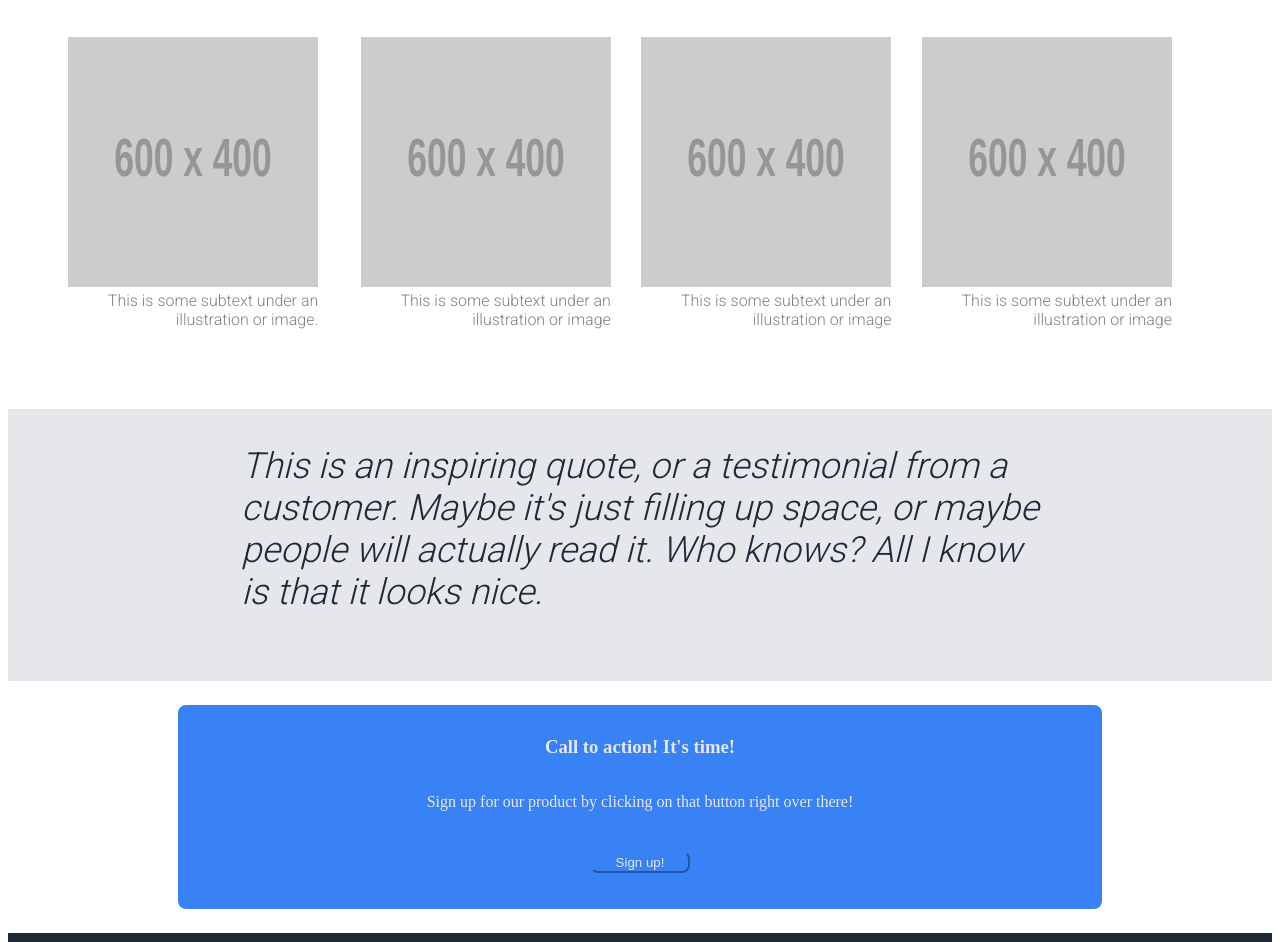
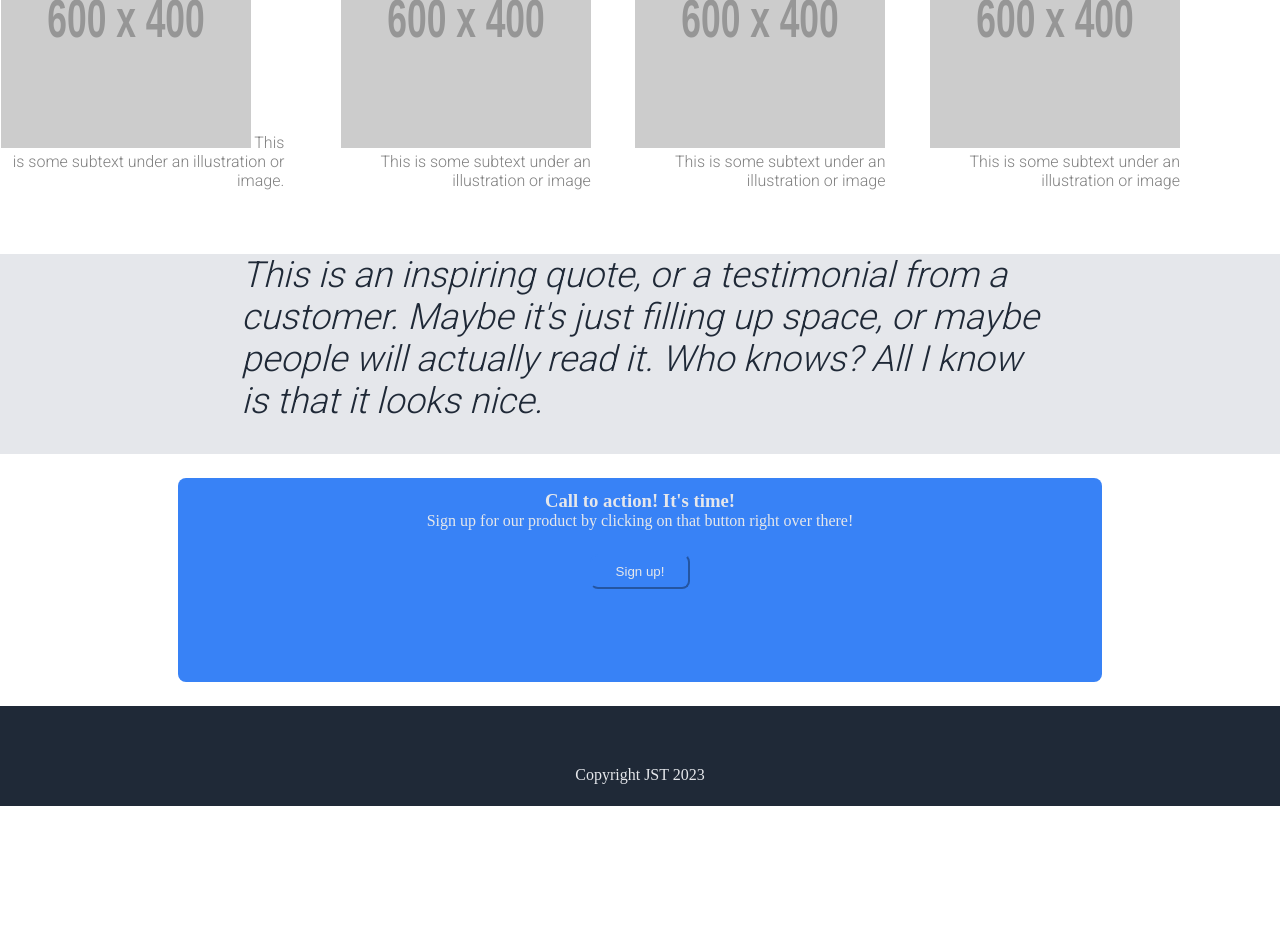
Before and after one commit to BJamesShea/odin-landing-page, a plain HTML site: page index.html in a window 1280 px wide. Shown: the part 660-1602 px from the top of the page. After the commit the page ends 1466 px from the top, so only its background shows below. Drawn offline with Linux system fonts and the light colour scheme; placeholder pictures from the web are drawn by us.

Commit message:
Reformat via prettier

```diff
--- a/style.css
+++ b/style.css
@@ -1,13 +1,17 @@
+* {
+  margin: 0;
+  padding: 0;
+}
+
 .hero {
-    background-color: #1F2937;
-    font-family: 'Roboto', sans-serif;
+  background-color: #1f2937;
+  font-family: "Roboto", sans-serif;
 }
 
 .navbar {
   display: flex;
   justify-content: space-between;
   align-items: center;
-
 }
 
 ul {
@@ -15,24 +19,24 @@ ul {
   display: flex;
   gap: 12px;
   font-size: 18px;
-    color: #E5E7EB;
+  color: #e5e7eb;
   padding-right: 100px;
 }
 
 .head {
   font-size: 36px;
-    color: #F9FAF8;
+  color: #f9faf8;
   padding-left: 100px;
 }
 
 h1 {
   font-size: 48px;
-    color: #F9FAF8;
+  color: #f9faf8;
   padding-left: 100px;
 }
 
 .description {
-    color: #E5E7EB;
+  color: #e5e7eb;
   display: flex;
   margin: 48px;
 }
@@ -43,12 +47,12 @@ h1 {
 }
 
 button {
-    background-color: #3882F6;
-    color:#E5E7EB;
+  background-color: #3882f6;
+  color: #e5e7eb;
   width: 100px;
   height: 35px;
   border-radius: 8px;
-    border-color:#3882F6;
+  border-color: #3882f6;
   margin: 24px;
 }
 
@@ -69,9 +73,8 @@ button {
   padding-bottom: 64px;
   text-align: right;
   font-size: 16px;
-    font-family: 'Roboto', sans-serif;
+  font-family: "Roboto", sans-serif;
   font-weight: 200;
-
 }
 
 .h2 {
@@ -80,12 +83,12 @@ button {
   justify-content: center;
   padding-top: 48px;
   font-size: 36px;
-    color: #1F2937;
+  color: #1f2937;
   font-weight: 1000;
 }
 
 .bottom {
-    background-color: #E5E7EB;
+  background-color: #e5e7eb;
   color: #1b1c1c;
   display: flex;
   flex-direction: row;
@@ -95,11 +98,10 @@ button {
 .inspo {
   font-size: 36px;
   font-style: italic;
-    font-family: 'Roboto', sans-serif;
+  font-family: "Roboto", sans-serif;
   font-weight: 100;
   padding-bottom: 32px;
-    color: #1F2937;
-
+  color: #1f2937;
 }
 
 .call-to-action {
@@ -112,12 +114,12 @@ button {
 }
 
 .cta {
-    background-color: #3882F6;
+  background-color: #3882f6;
   width: 900px;
   height: 180px;
   border-radius: 8px;
   padding: 12px;
-    color: #E5E7EB;
+  color: #e5e7eb;
   display: flex;
   flex-direction: column;
   align-items: center;
@@ -125,24 +127,24 @@ button {
 
 footer {
   display: flex;
-    background-color: #1F2937;
+  background-color: #1f2937;
   justify-content: center;
-    color: #E5E7EB;
+  color: #e5e7eb;
   height: 100px;
 }
 
 .h2 {
   font-size: 36px;
-    font-family: 'Roboto', sans-serif;
+  font-family: "Roboto", sans-serif;
 }
 
 .cta-button {
-    background-color: #3882F6;
-    color:#E5E7EB;
+  background-color: #3882f6;
+  color: #e5e7eb;
   width: 100px;
   height: 35px;
   border-radius: 8px;
-    border-color:#3882F6;
+  border-color: #3882f6;
 }
 
 .copyright {
```
Lines whose indentation alone changed are shown as unchanged.
